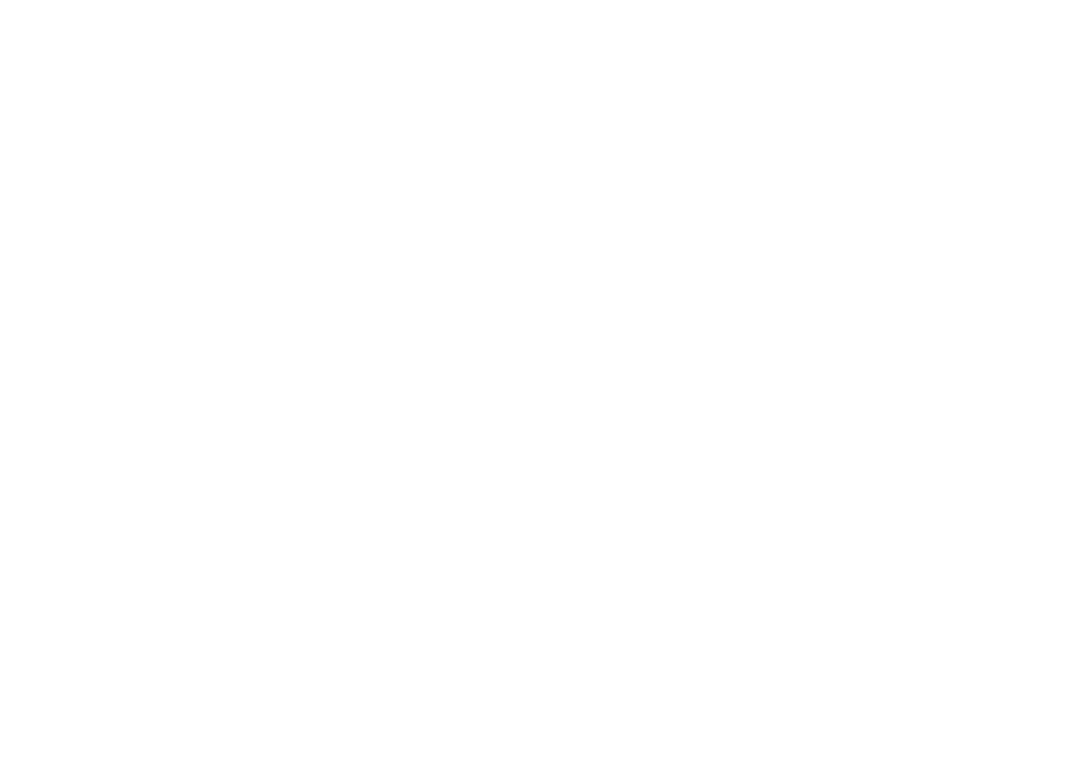
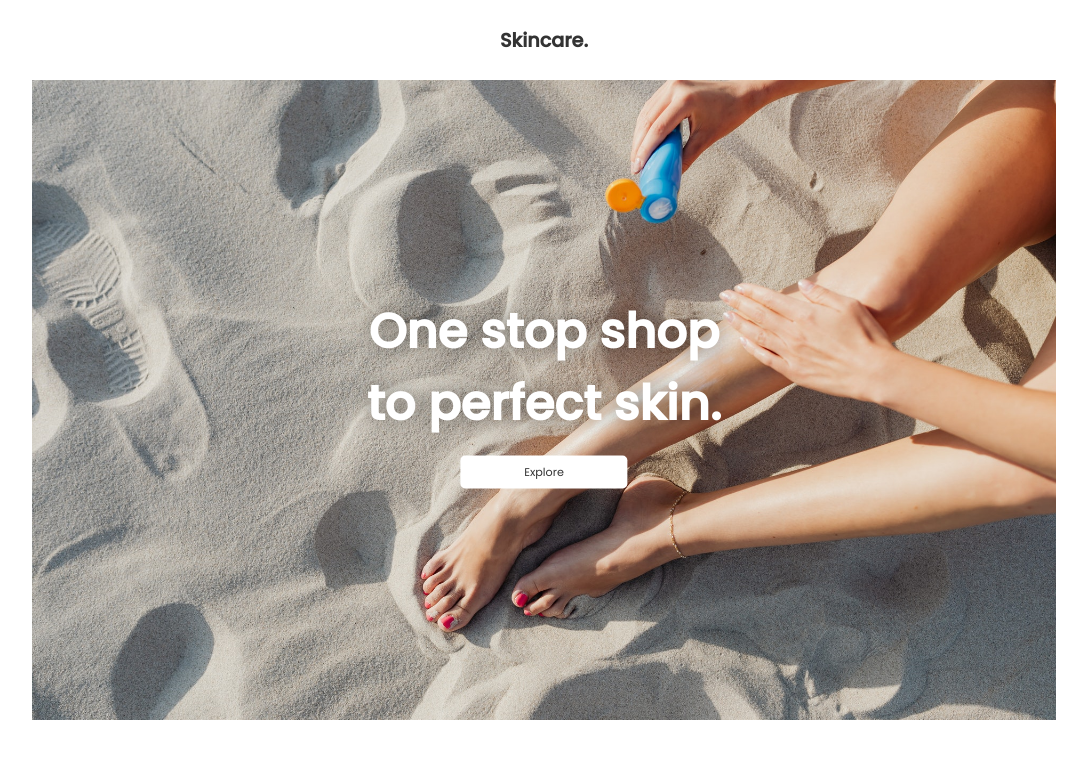
Before and after one commit to JoaoBianco/animation-course, a plain HTML site: page Text Reveal Starter/index.html in a window 1280 px wide. Shown: the whole page, without its empty margins (96-1183 px from the left). Drawn offline with nearby package versions, Linux system fonts and the light colour scheme.

Commit message:
Adding styling

```diff
--- a/Text Reveal Starter/index.html
+++ b/Text Reveal Starter/index.html
@@ -14,6 +14,23 @@
     <link rel="stylesheet" href="./style.css" />
   </head>
   <body>
+    <nav><h1 class="logo">Skincare.</h1></nav>
+    <div class="hero-section">
+      <img src="./hero.jpg" class="hero-img" alt="" />
+      <div class="cta">
+        <div class="cta-text">
+          <h2><span class="cta1">One</span></h2>
+          <h2><span class="cta2">stop</span></h2>
+          <h2><span class="cta3">shop</span></h2>
+        </div>
+        <div class="cta-text">
+          <h2><span class="cta4">to</span></h2>
+          <h2><span class="cta5">perfect</span></h2>
+          <h2><span class="cta6">skin.</span></h2>
+        </div>
+        <button class="cta-button">Explore</button>
+      </div>
+    </div>
     <script
       src="https://cdnjs.cloudflare.com/ajax/libs/gsap/3.8.0/gsap.min.js"
       integrity="sha512-eP6ippJojIKXKO8EPLtsUMS+/sAGHGo1UN/38swqZa1ypfcD4I0V/ac5G3VzaHfDaklFmQLEs51lhkkVaqg60Q=="
--- a/Text Reveal Starter/style.css
+++ b/Text Reveal Starter/style.css
@@ -7,3 +7,59 @@
 body {
   font-family: "Poppins", sans-serif;
 }
+
+nav {
+  height: 10vh;
+  display: flex;
+  align-items: center;
+  justify-content: center;
+}
+
+.logo {
+  font-size: 1.2rem;
+  color: #333;
+}
+
+.hero-section {
+  height: 80vh;
+  padding: 0% 10%;
+}
+
+.hero-section img {
+  width: 100%;
+  height: 100%;
+  object-fit: cover;
+}
+
+.cta {
+  position: absolute;
+  top: 50%;
+  left: 50%;
+  transform: translate(-50%, -50%);
+  color: white;
+  display: flex;
+  flex-direction: column;
+  justify-content: center;
+  align-items: center;
+}
+
+.cta-text {
+  display: flex;
+  font-size: 2rem;
+}
+
+.cta-text span {
+  padding: 0rem 0.4rem;
+  text-shadow: rgba(0 0 0 /0.4) 0px 0px 20px;
+}
+
+.cta-button {
+  margin: 1rem;
+  padding: 0.5rem 4rem;
+  background-color: white;
+  font-family: "Poppins";
+  border-style: none;
+  border-radius: 0.3rem;
+  color: #333;
+  font-size: 0.7rem;
+}
```
